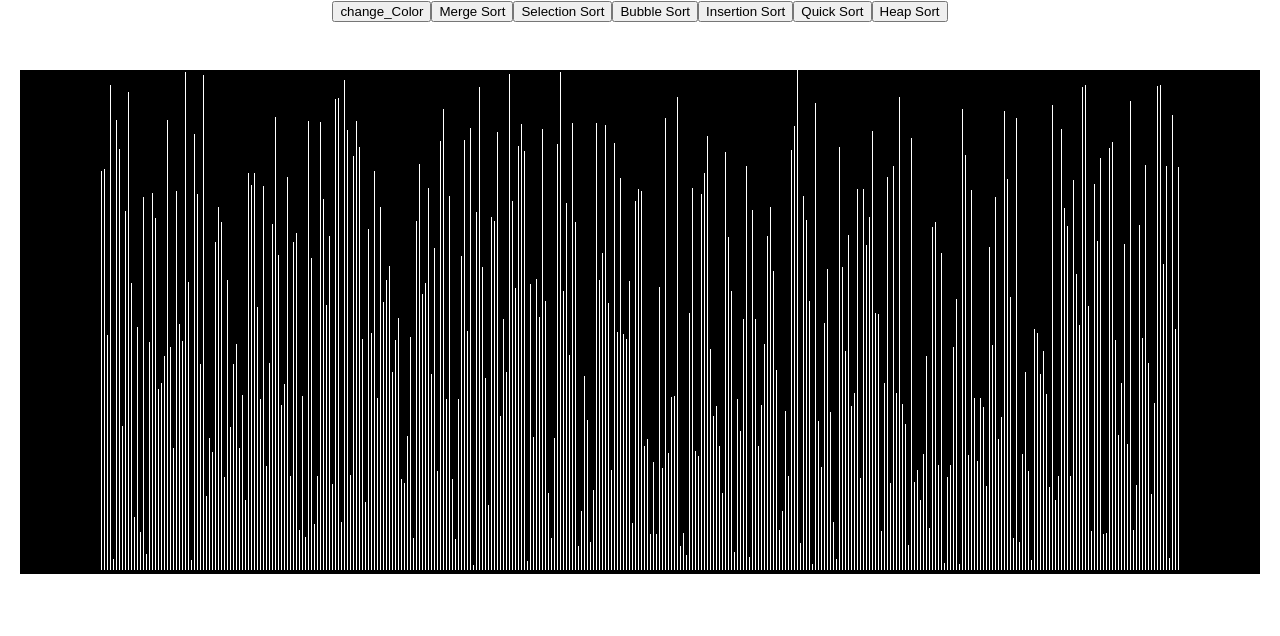
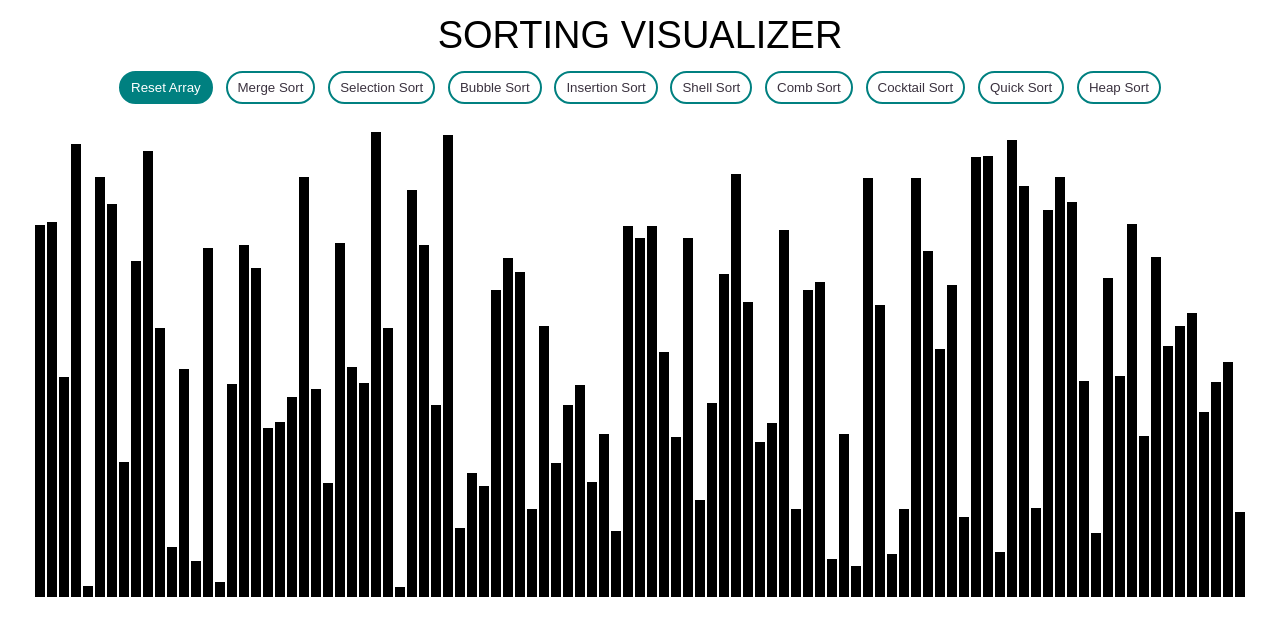
Before and after one commit to gvsankirtana/sorting-visualizer, a React (Create React App) app: page / in a window 1280 px wide. Shown: the top 636 px of the page. Built offline with nearby package versions, Linux system fonts and the light colour scheme.

Commit message:
Add files via upload

```diff
--- a/src/SortingVisualizer/SortingVisualizer.css
+++ b/src/SortingVisualizer/SortingVisualizer.css
@@ -1,20 +1,35 @@
-
+.intro-container {
+  position: center;
+font-family:'Montserrat', sans-serif;
+  font-size: 38px;
+  margin-top: -3vh;
+  margin-bottom: -3vh;
+}
+.array-container .button-area .primary-btn {
+  background-color: #008080;
+  color: #fff;
+}
 .array-container {
-  background-color: black;
-  position: absolute;
-  left:20px;
-  right:20px;
-  top: 70px;
+  position: absolute, center, flex;
+  background-color: white;
+}
+.array-container .button-area button {
+  padding: 7px 10px;
+  margin-right: 0.5vw;
+  margin-left: 0.5vw;
+  margin-bottom: 3.5vh;
+  outline: none;
+  position: absolute, center, flex;
+  border: 2px solid #008080;
+  border-radius: 20px;
+  cursor: pointer;
+  color: #3b323f;
+  font-family: 'Montserrat', sans-serif;
+  background-color: #fff;
 }
 .array-bar {
-  width: 1px;
-  background-color: white;
+  width: 10px;
+  background-color:black;
   display: inline-block;
   margin: 0 1px;
 }
-#array-bar {
-  width: 1px;
-  background-color: white;
-  display: inline-block;
-  margin: 0 1px;
-}
--- a/src/SortingVisualizer/SortingVisualizer.jsx
+++ b/src/SortingVisualizer/SortingVisualizer.jsx
@@ -1,14 +1,18 @@
 import React from 'react';
-import {getMergeSortAnimations} from './mergeSort.js';
-import {getSelectionSortAnimations} from './selectionSort.js';
-import {getBubbleSortAnimations} from './bubbleSort.js';
-import {getInsertionSortAnimations} from './insertionSort.js';
-import {getQuickSortAnimations} from './quickSort.js';
+import {getMergeSortAnimations} from '../SortingAlgorithms/mergeSort.js';
+import {getSelectionSortAnimations} from '../SortingAlgorithms/selectionSort.js';
+import {getBubbleSortAnimations} from '../SortingAlgorithms/bubbleSort.js';
+import {getInsertionSortAnimations} from '../SortingAlgorithms/insertionSort.js';
+import {getQuickSortAnimations} from '../SortingAlgorithms/quickSort.js';
+import {getHeapSortAnimations} from '../SortingAlgorithms/heapSort.js';
+import {getCocktailSortAnimations} from '../SortingAlgorithms/cocktailSort.js';
+import {getCombSortAnimations} from '../SortingAlgorithms/combSort.js';
+import {getShellSortAnimations} from '../SortingAlgorithms/shellSort.js';
 import './SortingVisualizer.css';
-const ANIMATION_SPEED_MS = 2;
-const NUMBER_OF_ARRAY_BARS = 360;
-const PRIMARY_COLOR = 'green';
-const SECONDARY_COLOR = '#FFF01F';
+const ANIMATION_SPEED_MS = 20;
+const NUMBER_OF_ARRAY_BARS = 101;
+const PRIMARY_COLOR = '#015c5c';
+const SECONDARY_COLOR = 'red';
 export default class SortingVisualizer extends React.Component{
   constructor(props){
       super(props);
@@ -22,168 +26,300 @@ export default class SortingVisualizer extends React.Component{
   restArray(){
       const array = [];
       for(let i=0;i<NUMBER_OF_ARRAY_BARS;i++){
-          array.push(randomIntFromInterval(5,500));
+          array.push(randomIntFromInterval(5,467));
       }
       this.setState({array});
   }
   mergesort(){
-  const animations = getMergeSortAnimations(this.state.array);
+    const [animations] = getMergeSortAnimations(this.state.array);
   for (let i = 0; i < animations.length; i++) {
+    const [desc, barOneIdx, barTwoIdx] = animations[i];
+      const ColorChange = desc === "compare1" || desc === "compare2";
       const arrayBars = document.getElementsByClassName('array-bar');
-      const isColorChange = i % 3 !== 2;
-      if (isColorChange) {
-        const [barOneIdx, barTwoIdx] = animations[i];
+      if (ColorChange) {
+          const color = (desc === "compare1") ? SECONDARY_COLOR : PRIMARY_COLOR;
           const barOneStyle = arrayBars[barOneIdx].style;
           const barTwoStyle = arrayBars[barTwoIdx].style;
-        const color = i % 3 === 0 ? SECONDARY_COLOR : PRIMARY_COLOR;
           setTimeout(() => {
-          barOneStyle.backgroundColor = color;
-          barTwoStyle.backgroundColor = color;
+              barOneStyle.background = color;
+              barTwoStyle.background = color;
           }, i * ANIMATION_SPEED_MS);
-      } else {
+      }
+      else {
+          const [, barIndex, newHeight] = animations[i];
+          if (barIndex === -1) {
+              continue;
+          }
+          const barStyle = arrayBars[barIndex].style;
           setTimeout(() => {
-          const [barOneIdx, newHeight] = animations[i];
-          const barOneStyle = arrayBars[barOneIdx].style;
-          barOneStyle.height = `${newHeight}px`;
+              barStyle.height = `${newHeight}px`;
           }, i * ANIMATION_SPEED_MS);
       }
   }
 }
 
 bubblesort(){
-  const animations = getBubbleSortAnimations(this.state.array);
+  const [animations] = getBubbleSortAnimations(this.state.array);
+  for (let i = 0; i < animations.length; i++) {
+    const [desc, barOneIdx, barTwoIdx] = animations[i];
+      const ColorChange = desc === "compare1" || desc === "compare2";
       const arrayBars = document.getElementsByClassName('array-bar');
-  for (let i = 0; i < animations.length; i++){
-    const isColorChange = (i % 4 === 0 || i % 4 === 1);
-    if(isColorChange) {
-    const [barOne, barTwo] = animations[i];
-     const barOneStyle = arrayBars[barOne].style;
-     const barTwoStyle = arrayBars[barTwo].style;
-     console.log(barOneStyle);
-      const color = i % 4 === 0? SECONDARY_COLOR : PRIMARY_COLOR;
+      if (ColorChange) {
+          const color = (desc === "compare1") ? SECONDARY_COLOR : PRIMARY_COLOR;
+          const barOneStyle = arrayBars[barOneIdx].style;
+          const barTwoStyle = arrayBars[barTwoIdx].style;
           setTimeout(() => {
-        barOneStyle.backgroundColor = color;
-        barTwoStyle.backgroundColor = color;
+              barOneStyle.background = color;
+              barTwoStyle.background = color;
           }, i * ANIMATION_SPEED_MS);
-    } else {
+      }
+      else {
+          const [, barIndex, newHeight] = animations[i];
+          if (barIndex === -1) {
+              continue;
+          }
+          const barStyle = arrayBars[barIndex].style;
           setTimeout(() => {
-        const [barOne, newHeightOne] = animations[i];
-        const [barTwo, newHeightTwo] = animations[i];
-        const barOneStyle = arrayBars[barOne].style;
-        const barTwoStyle = arrayBars[barTwo].style;
-        barOneStyle.height = `${newHeightOne}px`;
-       barTwoStyle.height = `${newHeightTwo}px`;
-      }, i * ANIMATION_SPEED_MS)
+              barStyle.height = `${newHeight}px`;
+          }, i * ANIMATION_SPEED_MS);
       }
   }
  }
   selectionSort(){
-    const animations = getSelectionSortAnimations(this.state.array);
-    for (let i = 0; i < animations.length; i++){
+    const [animations] = getSelectionSortAnimations(this.state.array);
+    for (let i = 0; i < animations.length; i++) {
+      const [desc, barOneIdx, barTwoIdx] = animations[i];
+        const ColorChange = desc === "compare1" || desc === "compare2";
         const arrayBars = document.getElementsByClassName('array-bar');
-      const isColorChange = (i % 4 === 0 || i % 4 === 1);
-      if(isColorChange) {
-        const [barOne, barTwo] = animations[i];
-        const barOneStyle = arrayBars[barOne].style;
-        const barTwoStyle = arrayBars[barTwo].style;
-        const color = i % 4 === 0? SECONDARY_COLOR : PRIMARY_COLOR;
+        if (ColorChange) {
+            const color = (desc === "compare1") ? SECONDARY_COLOR : PRIMARY_COLOR;
+            const barOneStyle = arrayBars[barOneIdx].style;
+            const barTwoStyle = arrayBars[barTwoIdx].style;
             setTimeout(() => {
-          barOneStyle.backgroundColor = color;
-          barTwoStyle.backgroundColor = color;
+                barOneStyle.background = color;
+                barTwoStyle.background = color;
             }, i * ANIMATION_SPEED_MS);
-      } else {
+        }
+        else {
+            const [, barIndex, newHeight] = animations[i];
+            if (barIndex === -1) {
+                continue;
+            }
+            const barStyle = arrayBars[barIndex].style;
             setTimeout(() => {
-          const [barOne, newHeightOne] = animations[i];
-          const [barTwo, newHeightTwo] = animations[i];
-          const barOneStyle = arrayBars[barOne].style;
-          const barTwoStyle = arrayBars[barTwo].style;
-          barOneStyle.height = `${newHeightOne}px`;
-          barTwoStyle.height = `${newHeightTwo}px`;
-        }, i * ANIMATION_SPEED_MS)
+                barStyle.height = `${newHeight}px`;
+            }, i * ANIMATION_SPEED_MS);
         }
     }
    }
    insertionsort(){
-    const animations = getInsertionSortAnimations(this.state.array);
+    const [animations] = getInsertionSortAnimations(this.state.array);
+    for (let i = 0; i < animations.length; i++) {
+        const [desc, barOneIdx, barTwoIdx] = animations[i];
+        const ColorChange = desc === "compare1" || desc === "compare2";
         const arrayBars = document.getElementsByClassName('array-bar');
-    console.log(animations.length);
-    for (let i = 0; i < animations.length; i++){
-      const isColorChange = (i % 4 === 0 || i % 4 === 1);
-      if(isColorChange) {
-      const [barOne, barTwo] = animations[i];
-       const barOneStyle = arrayBars[barOne].style;
-       const barTwoStyle = arrayBars[barTwo].style;
-       console.log(barOneStyle);
-        const color = i % 4 === 0? SECONDARY_COLOR : PRIMARY_COLOR;
+        if (ColorChange) {
+            const color = (desc === "compare1") ? SECONDARY_COLOR : PRIMARY_COLOR;
+            const barOneStyle = arrayBars[barOneIdx].style;
+            const barTwoStyle = arrayBars[barTwoIdx].style;
             setTimeout(() => {
-          barOneStyle.backgroundColor = color;
-          barTwoStyle.backgroundColor = color;
+                barOneStyle.background = color;
+                barTwoStyle.background = color;
             }, i * ANIMATION_SPEED_MS);
-      } else {
+        }
+        else {
+            const [, barIndex, newHeight] = animations[i];
+            if (barIndex === -1) {
+                continue;
+            }
+            const barStyle = arrayBars[barIndex].style;
             setTimeout(() => {
-          const [barOne, newHeightOne] = animations[i];
-          const [barTwo, newHeightTwo] = animations[i];
-          const barOneStyle = arrayBars[barOne].style;
-          const barTwoStyle = arrayBars[barTwo].style;
-          barOneStyle.height = `${newHeightOne}px`;
-         barTwoStyle.height = `${newHeightTwo}px`;
-        }, i * ANIMATION_SPEED_MS)
+                barStyle.height = `${newHeight}px`;
+            }, i * ANIMATION_SPEED_MS);
+        }
+    }
+}
+cocktailsort(){
+const [animations] = getCocktailSortAnimations(this.state.array);
+    for (let i = 0; i < animations.length; i++) {
+      const [desc, barOneIdx, barTwoIdx] = animations[i];
+        const ColorChange = desc === "compare1" || desc === "compare2";
+        const arrayBars = document.getElementsByClassName('array-bar');
+        if (ColorChange) {
+            const color = (desc === "compare1") ? SECONDARY_COLOR : PRIMARY_COLOR;
+            const barOneStyle = arrayBars[barOneIdx].style;
+            const barTwoStyle = arrayBars[barTwoIdx].style;
+            setTimeout(() => {
+                barOneStyle.background = color;
+                barTwoStyle.background = color;
+            }, i * ANIMATION_SPEED_MS);
+        }
+        else {
+            const [, barIndex, newHeight] = animations[i];
+            if (barIndex === -1) {
+                continue;
+            }
+            const barStyle = arrayBars[barIndex].style;
+            setTimeout(() => {
+                barStyle.height = `${newHeight}px`;
+            }, i * ANIMATION_SPEED_MS);
         }
     }
    }
    quicksort(){
-    const animations = getInsertionSortAnimations(this.state.array);
+    const [animations] = getQuickSortAnimations(this.state.array);
+        for (let i = 0; i < animations.length; i++) {
+          const [desc, barOneIdx, barTwoIdx] = animations[i];
+            const ColorChange = desc === "compare1" || desc === "compare2" || desc === "pivot1";
             const arrayBars = document.getElementsByClassName('array-bar');
-    console.log(animations.length);
-    for (let i = 0; i < animations.length; i++){
-      const isColorChange = (i % 4 === 0 || i % 4 === 1);
-      if(isColorChange) {
-      const [barOne, barTwo] = animations[i];
-       const barOneStyle = arrayBars[barOne].style;
-       const barTwoStyle = arrayBars[barTwo].style;
-       console.log(barOneStyle);
-        const color = i % 4 === 0? SECONDARY_COLOR : PRIMARY_COLOR;
+            if (ColorChange) {
+                const color = (desc === "compare1") ? SECONDARY_COLOR : PRIMARY_COLOR;
+                const color1 = (desc === "pivot1") ? 'yellow' : PRIMARY_COLOR;
+                const barOneStyle = arrayBars[barOneIdx].style;
+                const barTwoStyle = arrayBars[barTwoIdx].style;
+                const barpivot = arrayBars[barOneIdx].style;
                 setTimeout(() => {
-          barOneStyle.backgroundColor = color;
-          barTwoStyle.backgroundColor = color;
+                    barOneStyle.background = color;
+                    barTwoStyle.background = color;
+                    barpivot.background = color1;
                 }, i * ANIMATION_SPEED_MS);
-      } else {
+            }
+            else {
+                const [, barIndex, newHeight] = animations[i];
+                if (barIndex === -1) {
+                    continue;
+                }
+                const barStyle = arrayBars[barIndex].style;
                 setTimeout(() => {
-          const [barOne, newHeightOne] = animations[i];
-          const [barTwo, newHeightTwo] = animations[i];
-          const barOneStyle = arrayBars[barOne].style;
-          const barTwoStyle = arrayBars[barTwo].style;
-          barOneStyle.height = `${newHeightOne}px`;
-         barTwoStyle.height = `${newHeightTwo}px`;
-        }, i * ANIMATION_SPEED_MS)
+                    barStyle.height = `${newHeight}px`;
+                }, i * ANIMATION_SPEED_MS);
             }
         }
   }
-   heapsort(){
-    const animations = getInsertionSortAnimations(this.state.array);
+  heapSort() {
+    var time = 0;
+    var timedelay = 10;
+    const animations = getHeapSortAnimations(this.state.array);
+    let counter = 1;
     const arrayBars = document.getElementsByClassName('array-bar');
-    console.log(animations.length);
-    for (let i = 0; i < animations.length; i++){
-      const isColorChange = (i % 4 === 0 || i % 4 === 1);
-      if(isColorChange) {
-      const [barOne, barTwo] = animations[i];
-       const barOneStyle = arrayBars[barOne].style;
-       const barTwoStyle = arrayBars[barTwo].style;
-       console.log(barOneStyle);
-        const color = i % 4 === 0? SECONDARY_COLOR : PRIMARY_COLOR;
+    for(let i = 0; i < animations.length; i++){
+        const[firstIdx,secondIdx,desc] = animations[i];
+        const barOne = arrayBars[firstIdx];
+        const barTwo = arrayBars[secondIdx];
+        //swap
+        if(i % 2 == 0 && desc == 'reg'){
+            time = i* timedelay;
             setTimeout(() => {
-          barOneStyle.backgroundColor = color;
-          barTwoStyle.backgroundColor = color;
+                barOne.style.backgroundColor = SECONDARY_COLOR;
+                barTwo.style.backgroundColor = SECONDARY_COLOR;
+                //swap
+                var tempHeight = barOne.style.height;
+                barOne.style.height = barTwo.style.height;
+                barTwo.style.height = tempHeight;
+            }, i * timedelay);
+        }
+        //comparison
+        else if(i % 2 == 1 && desc == 'reg'){
+            time = i* timedelay;
+            setTimeout(() => {
+                barOne.style.backgroundColor = PRIMARY_COLOR;
+                barTwo.style.backgroundColor = PRIMARY_COLOR;
+            }, i * timedelay);
+        }
+        //for swapping bars
+        if(desc == 'max' && i % 2 == 0){
+            time = i* timedelay;
+            setTimeout(() => {
+              //swap
+                const tempHeight = barOne.style.height;
+                barOne.style.height = barTwo.style.height;
+                barTwo.style.height = tempHeight;
+                arrayBars[arrayBars.length - counter].style.backgroundColor = '#015c5c';
+                counter++;
+            }, i * timedelay);
+        }
+}
+  }
+  combSort(){
+    const [animations] = getCombSortAnimations(this.state.array);
+        for (let i = 0; i < animations.length; i++) {
+            const [desc, barOneIdx, barTwoIdx] = animations[i];
+            const ColorChange = desc === "compare1" || desc === "compare2";
+            const arrayBars = document.getElementsByClassName('array-bar');
+            if (ColorChange) {
+                const color = (desc === "compare1") ? SECONDARY_COLOR : PRIMARY_COLOR;
+                const barOneStyle = arrayBars[barOneIdx].style;
+                const barTwoStyle = arrayBars[barTwoIdx].style;
+                setTimeout(() => {
+                    barOneStyle.background = color;
+                    barTwoStyle.background = color;
                 }, i * ANIMATION_SPEED_MS);
-      } else {
+            }
+            else {
+                const [, barIndex, newHeight] = animations[i];
+                if (barIndex === -1) {
+                    continue;
+                }
+                const barStyle = arrayBars[barIndex].style;
                 setTimeout(() => {
-          const [barOne, newHeightOne] = animations[i];
-          const [barTwo, newHeightTwo] = animations[i];
-          const barOneStyle = arrayBars[barOne].style;
-          const barTwoStyle = arrayBars[barTwo].style;
-          barOneStyle.height = `${newHeightOne}px`;
-         barTwoStyle.height = `${newHeightTwo}px`;
-        }, i * ANIMATION_SPEED_MS)
+                    barStyle.height = `${newHeight}px`;
+                }, i * ANIMATION_SPEED_MS);
+            }
+        }
+  }
+  cocktailsort(){
+    const [animations] = getCocktailSortAnimations(this.state.array);
+        for (let i = 0; i < animations.length; i++) {
+          const [desc, barOneIdx, barTwoIdx] = animations[i];
+            const ColorChange = desc === "compare1" || desc === "compare2";
+            const arrayBars = document.getElementsByClassName('array-bar');
+            if (ColorChange) {
+                const color = (desc === "compare1") ? SECONDARY_COLOR : PRIMARY_COLOR;
+                const barOneStyle = arrayBars[barOneIdx].style;
+                const barTwoStyle = arrayBars[barTwoIdx].style;
+                setTimeout(() => {
+                    barOneStyle.background = color;
+                    barTwoStyle.background = color;
+                }, i * ANIMATION_SPEED_MS);
+            }
+            else {
+                const [, barIndex, newHeight] = animations[i];
+                if (barIndex === -1) {
+                    continue;
+                }
+                const barStyle = arrayBars[barIndex].style;
+                setTimeout(() => {
+                    barStyle.height = `${newHeight}px`;
+                }, i * ANIMATION_SPEED_MS);
+            }
+        }
+  }
+  shellsort(){
+    const [animations] = getShellSortAnimations(this.state.array);
+        for (let i = 0; i < animations.length; i++) {
+          const [desc, barOneIdx, barTwoIdx,barThreeIdx] = animations[i];
+            const ColorChange = desc === "compare1" || desc === "compare2";
+            const arrayBars = document.getElementsByClassName('array-bar');
+            if (ColorChange) {
+                const color = (desc === "compare1") ? SECONDARY_COLOR : PRIMARY_COLOR;
+                const barOneStyle = arrayBars[barOneIdx].style;
+                const barTwoStyle = arrayBars[barTwoIdx].style;
+                const barThreeStyle = arrayBars[barThreeIdx].style;
+                setTimeout(() => {
+                    barOneStyle.background = color;
+                    barTwoStyle.background = color;
+                    barThreeStyle.background = color;
+                }, i * ANIMATION_SPEED_MS);
+            }
+            else {
+                const [, barIndex, newHeight,] = animations[i];
+                if (barIndex === -1) {
+                    continue;
+                }
+                const barStyle = arrayBars[barIndex].style;
+                setTimeout(() => {
+                    barStyle.height = `${newHeight}px`;
+                }, i * ANIMATION_SPEED_MS);
             }
         }
   }
@@ -192,14 +328,29 @@ bubblesort(){
     var webs = document.getElementsByClassName('array-bar');
     for (var i = 0; i < webs.length; i++) {
       var imgCnr = webs[i];
-      imgCnr.style.backgroundColor = 'white';
+      imgCnr.style.backgroundColor ='black';
     }
   }
   render(){
       const{array} = this.state;
       return(
         <div >
+           <div className="intro-container title">
+                <p>SORTING VISUALIZER</p>
+            </div>
           <div className="array-container">
+          <div className="button-area">
+       <button className="primary-btn" onClick={()=>this.showcatweb()}>Reset Array</button>
+       <button onClick={() => this.mergesort()}>Merge Sort</button>
+       <button onClick={() => this.selectionSort()}>Selection Sort</button>
+       <button onClick={() => this.bubblesort()}>Bubble Sort</button>
+       <button onClick={() => this.insertionsort()}>Insertion Sort</button>
+       <button onClick={() => this.shellsort()}>Shell Sort</button>
+       <button onClick={() => this.combSort()}>Comb Sort</button>
+       <button onClick={() => this.cocktailsort()}>Cocktail Sort</button>
+       <button onClick={() => this.quicksort()}>Quick Sort</button>
+       <button onClick={() => this.heapSort()}>Heap Sort</button>
+      </div>
           {array.map((value,idx) => (
               <div className="array-bar"
                   key={idx}
@@ -207,13 +358,6 @@ bubblesort(){
               </div>
        ))}
        </div>
-       <button onClick={()=>this.showcatweb()}>change_Color</button>
-       <button onClick={() => this.mergesort()}>Merge Sort</button>
-       <button onClick={() => this.selectionSort()}>Selection Sort</button>
-       <button onClick={() => this.bubblesort()}>Bubble Sort</button>
-       <button onClick={() => this.insertionsort()}>Insertion Sort</button>
-       <button onClick={() => this.quicksort()}>Quick Sort</button>
-       <button onClick={() => this.heapsort()}>Heap Sort</button>
        </div>
       );
   }
```
Lines whose indentation alone changed are shown as unchanged.
